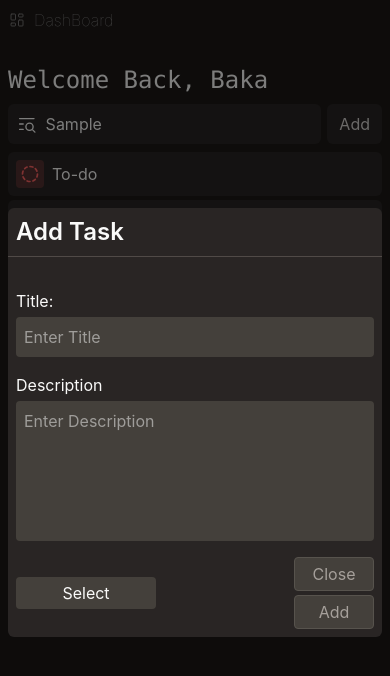
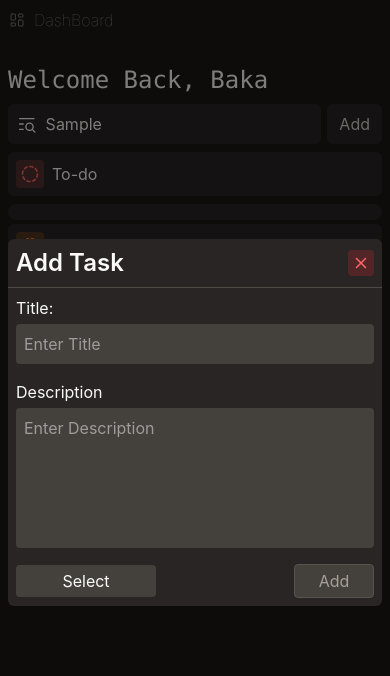
Before and after one commit to onkmade/WorkSpace, a React (Vite) app: page / in a window 390 px wide. Both pictures are taken after typing "Sample" into the empty fields and a click on the button "Add". Shown: the top 676 px of the page. Built offline with nearby package versions, Linux system fonts and the light colour scheme.

Commit message:
refactor(TaskSection):improved TaskListTodo, TaskListProgress, TaskListCompleted

```diff
--- a/src/components/modal/AddTask.jsx
+++ b/src/components/modal/AddTask.jsx
@@ -1,52 +1,65 @@
-import { useContext, useState } from "react"
+import { useContext, useState } from "react";
 import { LineSeperator } from "../ui/LineSeparator";
-import { Button } from "../ui/Button"
+import { Button } from "../ui/Button";
 import { ModalContext } from "@/context/ModalContext";
 import { TasksContext } from "@/context/TaskContext";
 import { motion, AnimatePresence } from "motion/react";
-import FormField from "../ui/FormField"
+import { IconX } from "@tabler/icons-react";
+import FormField from "../ui/FormField";
 import SelectOptions from "../Select/SelectOptions";
 
-export default function Modal(){
+export default function Modal() {
     const { isModalOpen, setIsModalOpen } = useContext(ModalContext);
-    const { tasks, setTasks } = useContext(TasksContext);
+    const { setTasks } = useContext(TasksContext);
 
-    const [title, setTitle] = useState('');
-    const [description, setDescription] = useState('');
-    const [option, setOption] = useState(null);   // owned here now
+    const [title, setTitle] = useState("");
+    const [description, setDescription] = useState("");
+    const [option, setOption] = useState(null);
     const [added, setAdded] = useState(false);
 
-    async function handleSubmit(e){
+    async function handleSubmit(e) {
         e.preventDefault();
+
+        if (added) return;
+
         setAdded(true);
-        await new Promise((r) => setTimeout(r, 1000));
-        setTasks(prev => [...prev, {
-            id: prev.length + 1,
-            title,
-            description,
-            status: option?.value
-        }]);
-        setTitle('');
-        setDescription('');
-        setOption(null);
-        setIsModalOpen(false);
-        setAdded(false);
+
+        try {
+            await new Promise((resolve) => setTimeout(resolve, 1000));
+
+            setTasks((prev) => [
+                ...prev,
+                {
+                    id: crypto.randomUUID(),
+                    title,
+                    description,
+                    status: option?.value,
+                },
+            ]);
+
+            setTitle("");
+            setDescription("");
+            setOption(null);
+            setIsModalOpen(false);
+        } finally {
+            setAdded(false);
+        }
     }
 
-    function handleClose(e){
+    function handleClose(e) {
         e.preventDefault();
-        setIsModalOpen(!isModalOpen);
+        setIsModalOpen(false);
     }
 
-    return(
+    return (
         <AnimatePresence>
             {isModalOpen && (
                 <motion.div
-                    key={'backdrop'}
-                    initial={{opacity:0}}
-                    animate={{opacity: 1}}
-                    exit={{opacity: 0}}
-                    transition={{duration: 0.25}}
+                    key="backdrop"
+                    initial={{ opacity: 0 }}
+                    animate={{ opacity: 1 }}
+                    exit={{ opacity: 0 }}
+                    transition={{ duration: 0.25 }}
                     onClick={handleClose}
                     className="bg-black/50 fixed inset-0 grid place-items-center"
                 >
@@ -54,32 +67,64 @@ export default function Modal(){
                         <motion.form
                             onSubmit={handleSubmit}
                             onClick={(e) => e.stopPropagation()}
-                            initial={{opacity: 0, y:12, scale: 0}}
-                            animate={{opacity: 1, y:0, scale: 1}}
-                            exit={{opacity: 0, y: -12, scale: 0}}
-                            transition={{duration: 0.35, ease: 'easeInOut'}}
+                            initial={{ opacity: 0, y: 12, scale: 0 }}
+                            animate={{ opacity: 1, y: 0, scale: 1 }}
+                            exit={{ opacity: 0, y: -12, scale: 0 }}
+                            transition={{
+                                duration: 0.35,
+                                ease: "easeInOut",
+                            }}
                             className="bg-stone-800 rounded-md w-full max-w-md lg:max-w-xl relative"
                         >
-                            <h1 className="text-2xl font-semibold p-2">Add Task</h1>
+                            <div className="flex justify-between items-center">
+                                <h1 className="text-2xl font-semibold p-2">
+                                    Add Task
+                                </h1>
+
+                                <button
+                                    className="mx-2 bg-red-500/20 p-1 rounded-sm text-red-400 hover:scale-105 transition-all duration-150 cursor-pointer hover:bg-red-500/50"
+                                    type="button"
+                                    onClick={handleClose}
+                                    aria-label="Close modal"
+                                >
+                                    <IconX size={18} />
+                                </button>
+                            </div>
+
                             <LineSeperator />
-                            <button
 
-                            >
+                            <FormField
+                                element="input"
+                                label="Title:"
+                                id="title"
+                                onChange={setTitle}
+                                value={title}
+                                placeholder="Title"
+                            />
 
-                            </button>
-                            <FormField element={'input'} label={'Title:'} id={'title'} onChange={setTitle} value={title} placeholder={'Title'} />
                             <FormField
-                                element={'textarea'} label={'Description'} id={'description'} onChange={setDescription} value={description} placeholder={'Description'}
-
-
+                                element="textarea"
+                                label="Description"
+                                id="description"
+                                onChange={setDescription}
+                                value={description}
+                                placeholder="Description"
                             />
 
                             <div className="grid grid-cols-2 items-center justify-between gap-2 p-2">
-                                <SelectOptions option={option} setOption={setOption} />
+                                <SelectOptions
+                                    option={option}
+                                    setOption={setOption}
+                                />
+
                                 <div className="grid gap-1 place-items-end md:flex md:items-center md:justify-end">
-                                    <Button className={'xs:w-20 md:w-fit'} type='button' onClick={handleClose} variant={'secondary'}>Close</Button>
-                                    <Button className={'xs:w-20 md:w-fit'} type="submit" variant={'secondary'}>
-                                        {added ? 'Adding' : 'Add'}
+                                    <Button
+                                        className="xs:w-20 md:w-fit"
+                                        type="submit"
+                                        variant="secondary"
+                                        disabled={added}
+                                    >
+                                        {added ? "Adding..." : "Add"}
                                     </Button>
                                 </div>
                             </div>
@@ -88,5 +133,5 @@ export default function Modal(){
                 </motion.div>
             )}
         </AnimatePresence>
-    )
+    );
 }
--- a/src/components/tasks/TaskCard.jsx
+++ b/src/components/tasks/TaskCard.jsx
@@ -5,7 +5,7 @@ import { motion } from 'motion/react'
 export default function TaskCard({task}){
     return(
         <motion.article
-            className="w-full outline outline-offset-1 outline-stone-500/30 bg-[#191616] bg-[repeating-linear-gradient(-45deg,transparent,transparent_6px,rgb(255_255_255/0.05)_4px,rgb(255_255_255/0.05)_7px)] rounded-md space-y-2 break-inside-avoid mb-2 px-1 pb-1 pt-1"
+            className="w-full outline outline-offset-1 outline-stone-500/30 bg-[#191616] bg-[repeating-linear-gradient(-45deg,transparent,transparent_6px,rgb(255_255_255/0.05)_4px,rgb(255_255_255/0.05)_7px)] rounded-md space-y-2 break-inside-avoid px-1 pb-1 pt-1"
             initial={{ opacity: 0, y:10 }}
             animate={{ opacity: 1, y:0 }}
             transition={{ duration: 0.55, ease: 'easeInOut'}}
--- /dev/null
+++ b/src/components/tasks/TaskCardContainer.jsx
@@ -0,0 +1,7 @@
+export function TaskCardContainer({children}){
+    return(
+        <section className="p-2 bg-stone-800 rounded-xl grid gap-2">
+            {children}
+        </section>
+    )
+}
--- a/src/components/tasks/TaskListComplete.jsx
+++ b/src/components/tasks/TaskListComplete.jsx
@@ -2,8 +2,13 @@ import TaskListWrapper from "./TaskListWrapper"
 import { TaskIconWrapper } from "./TaskIconWrapper"
 import { TaskWrapper } from "./TaskWrapper"
 import { IconProgressCheck } from "@tabler/icons-react"
+import { TaskCardContainer } from "./TaskCardContainer"
+import { TasksContext } from "@/context/TaskContext"
+import { useContext } from "react"
+import TaskCard from "./TaskCard"
 
 export default function TaskListComplete(){
+    const { tasks } = useContext(TasksContext);
     return(
         <TaskWrapper>
             <TaskListWrapper>
@@ -12,6 +17,11 @@ export default function TaskListComplete(){
                 </TaskIconWrapper>
                 <h1>Completed</h1>
             </TaskListWrapper>
+                <TaskCardContainer>
+                    {
+                        tasks.filter(item => item.status === 'completed').map(item => <TaskCard task={item}/> )
+                    }
+                </TaskCardContainer>
         </TaskWrapper>
     )
 }
--- a/src/components/tasks/TaskListProgress.jsx
+++ b/src/components/tasks/TaskListProgress.jsx
@@ -2,8 +2,14 @@ import TaskListWrapper from "./TaskListWrapper"
 import { TaskIconWrapper } from "./TaskIconWrapper"
 import { TaskWrapper } from "./TaskWrapper"
 import { IconProgress } from "@tabler/icons-react"
+import { TaskCardContainer } from "./TaskCardContainer"
+import { TasksContext } from "@/context/TaskContext"
+import { useContext } from "react"
+import TaskCard from "./TaskCard"
 
 export default function TaskListProgress(){
+    const { tasks } = useContext(TasksContext);
+
     return(
         <TaskWrapper>
             <TaskListWrapper>
@@ -12,6 +18,11 @@ export default function TaskListProgress(){
                 </TaskIconWrapper>
                 <h1>In-Progress</h1>
             </TaskListWrapper>
+                <TaskCardContainer>
+                    {
+                        tasks.filter(item => item.status === 'inprogress').map(item => <TaskCard task={item}/> )
+                    }
+                </TaskCardContainer>
         </TaskWrapper>
     )
 }
--- a/src/components/tasks/TaskListTodo.jsx
+++ b/src/components/tasks/TaskListTodo.jsx
@@ -4,6 +4,8 @@ import { IconCircleDashed } from "@tabler/icons-react"
 import { TaskWrapper } from "./TaskWrapper"
 import { TasksContext } from "@/context/TaskContext"
 import { useContext } from "react"
+import { TaskCardContainer } from "./TaskCardContainer"
+import TaskCard from "./TaskCard"
 
 export default function TaskListTodo(){
     const { tasks } = useContext(TasksContext);
@@ -15,6 +17,11 @@ export default function TaskListTodo(){
                 </TaskIconWrapper>
                 <h1>To-do</h1>
             </TaskListWrapper>
+            <TaskCardContainer>
+                {
+                    tasks.filter(item => item.status === 'todo').map(item => <TaskCard task={item}/> )
+                }
+            </TaskCardContainer>
         </TaskWrapper>
     )
 }
```
Also changed, not shown: 2 other files (tests, documents, lock files or other folders).
